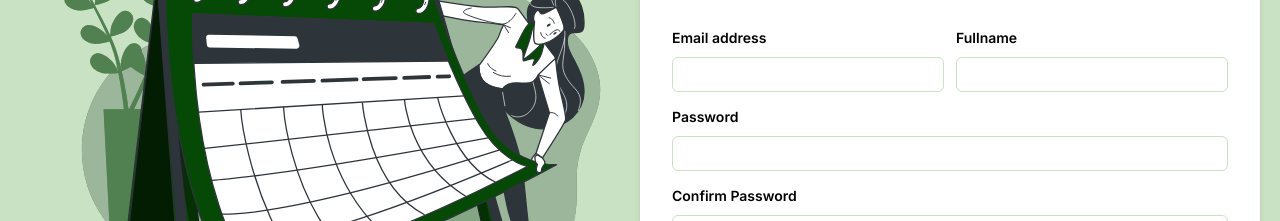
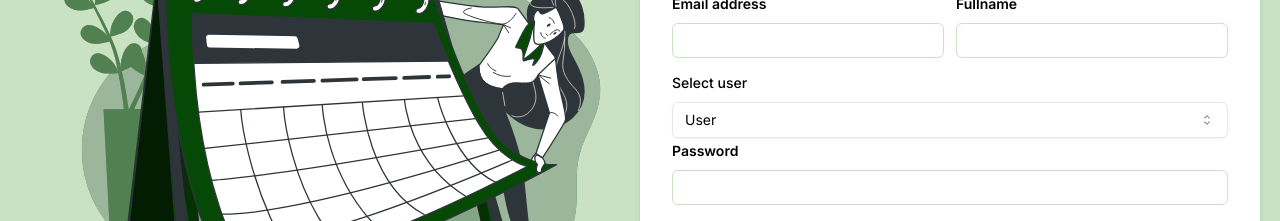
Before and after one commit to heysolomon/appointment-system, a Next.js app: page / in a window 1280 px wide. Shown: the part 292-513 px from the top of the page. Built offline with nearby package versions, Linux system fonts and the light colour scheme; no server answers.

Commit message:
added select user dropdown

```diff
--- a/components/auth/SignUp.tsx
+++ b/components/auth/SignUp.tsx
@@ -3,7 +3,7 @@
 import { Schema, z } from "zod"
 import { useForm } from "react-hook-form"
 import { zodResolver } from "@hookform/resolvers/zod"
-import { Form, FormControl, FormField, FormItem, FormMessage } from "@/components/ui/form";
+import { Form, FormControl, FormField, FormItem, FormLabel, FormMessage } from "@/components/ui/form";
 import { ToastAction } from "@/components/ui/toast";
 import { useToast } from "@/components/ui/use-toast";
 import { NsukLogo } from "@/public/assets/icons/icons"
@@ -15,6 +15,7 @@ import { FcGoogle } from "react-icons/fc"
 import { Label } from "@/components/ui/label";
 import { Input } from "@/components/ui/input";
 import Spinner from "../spinner";
+import { Select, SelectContent, SelectItem, SelectTrigger, SelectValue } from "../ui/Select";
 
 
 const SignUp = () => {
@@ -50,6 +51,7 @@ const SignUp = () => {
     const registerSchema: Schema = z.object({
         email: z.string().email('email is invalid'),
         name: z.string().min(3, 'must contain 3 or more characters'),
+        userType: z.string(),
         password: z
             .string({
                 required_error: 'password is required',
@@ -72,6 +74,7 @@ const SignUp = () => {
         defaultValues: {
             email: "",
             name: "",
+            userType: "",
             password: "",
             confirmPassword: "",
         },
@@ -189,6 +192,30 @@ const SignUp = () => {
 
                                     </div>
 
+                                    <FormField
+                                        control={form.control}
+                                        name="userType"
+                                        render={({ field }) => (
+                                            <FormItem>
+                                                <FormLabel>Select user</FormLabel>
+                                                <Select onValueChange={field.onChange} defaultValue={field.value}>
+                                                    <FormControl>
+                                                        <SelectTrigger className="w-full ring-dark_green-700">
+                                                            <SelectValue placeholder="User" />
+                                                        </SelectTrigger>
+                                                    </FormControl>
+                                                    <SelectContent className='bg-white'>
+                                                        <SelectItem value="official" className='hover:bg-dark_green-900 hover:cursor-pointer'>Official</SelectItem>
+                                                        <SelectItem value="staff" className='hover:bg-dark_green-900 hover:cursor-pointer'>Staff</SelectItem>
+                                                        <SelectItem value="visitor" className='hover:bg-dark_green-900 hover:cursor-pointer'>Visitor</SelectItem>
+                                                        <SelectItem value="student" className='hover:bg-dark_green-900 hover:cursor-pointer'>Student</SelectItem>
+                                                    </SelectContent>
+                                                </Select>
+                                                <FormMessage />
+                                            </FormItem>
+                                        )}
+                                    />
+
                                     <FormField control={form.control} name="password" render={({ field }) => (
                                         <FormItem className="mb-3">
                                             <Label htmlFor="password" className="text-sm font-semibold">Password</Label>
```
